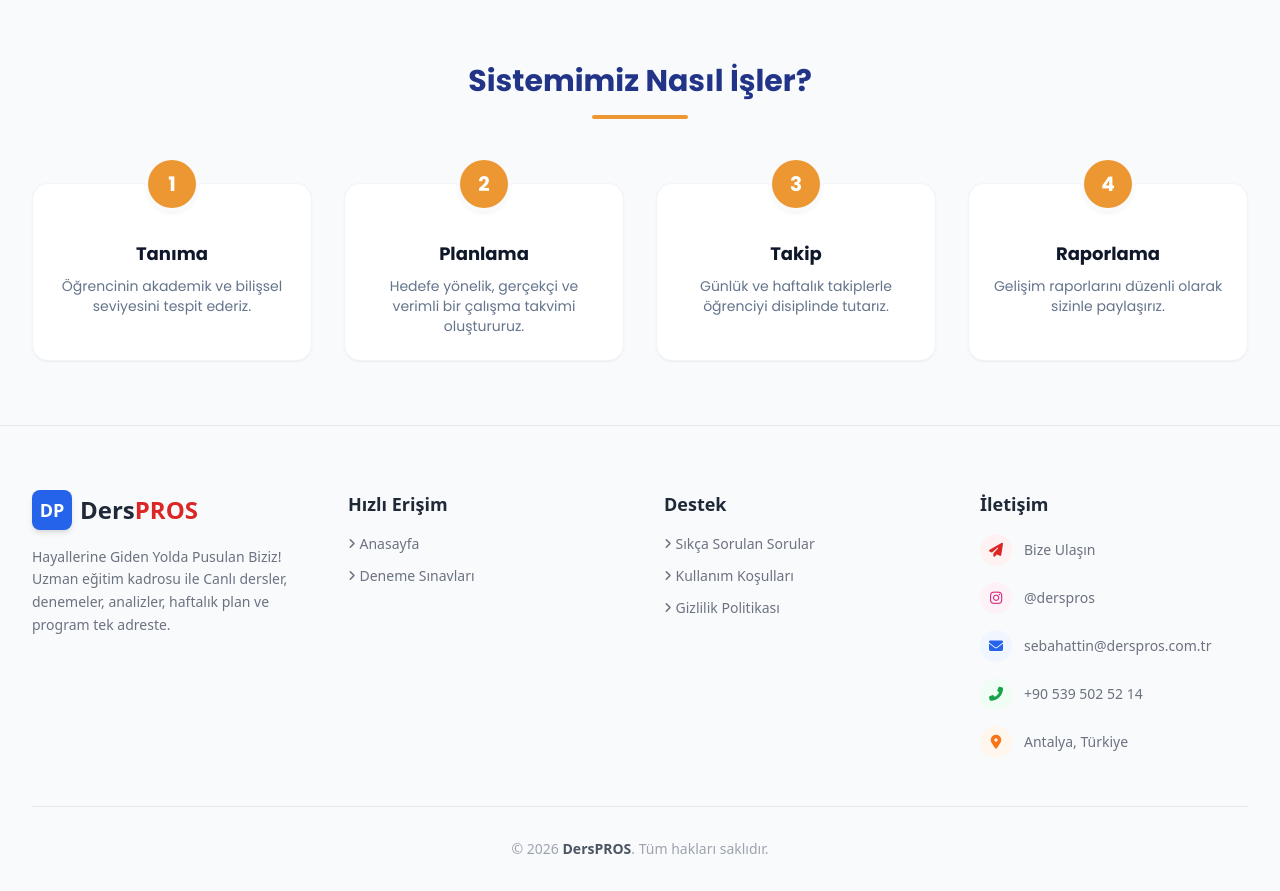
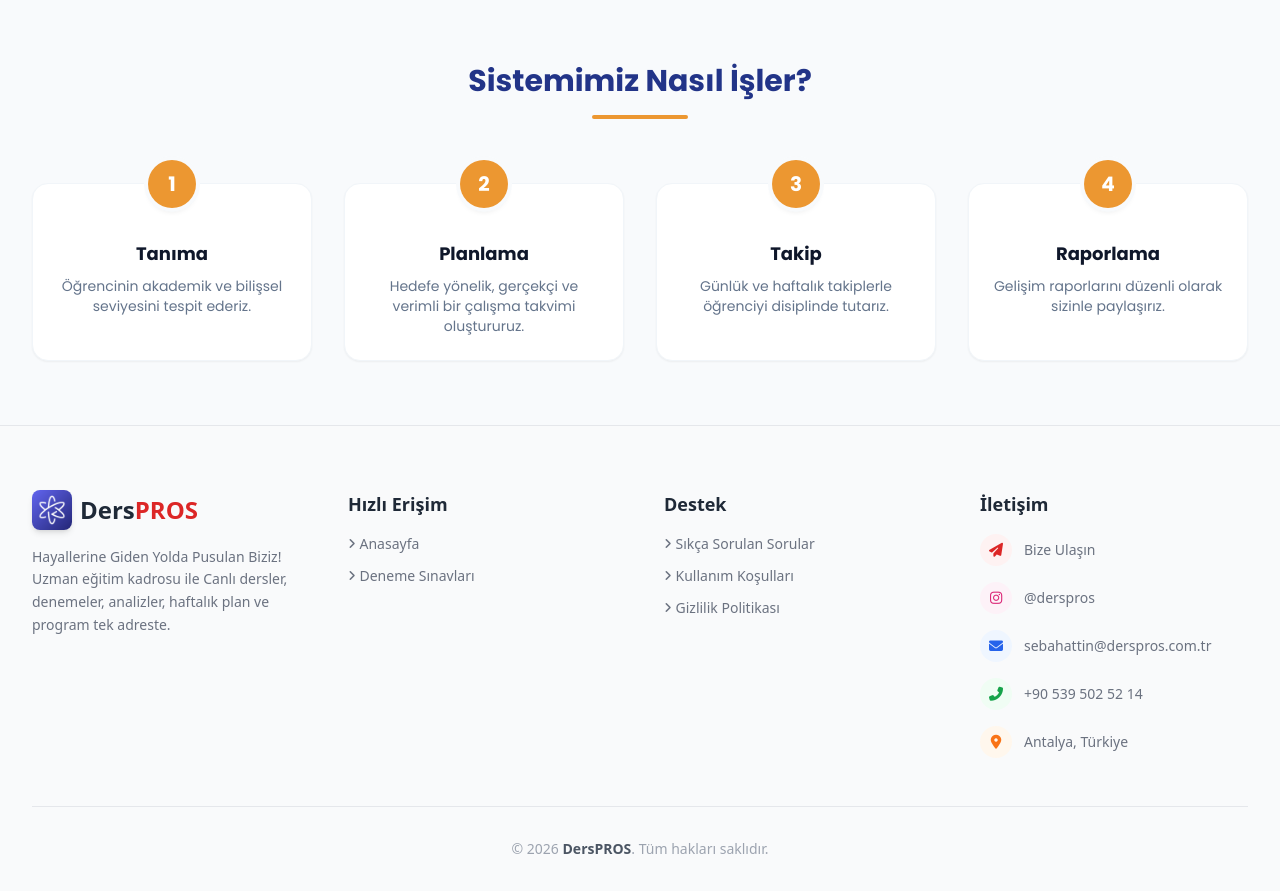
Before and after one commit to 7sebahattin/dersproscomtr, a PHP site: page / in a window 1280 px wide. Shown: the part 1380-2271 px from the top of the page. Run offline with PHP 8.4, Linux system fonts and the light colour scheme; some libraries are stand-ins or nearby versions.

Commit message:
Önbellek sorunu düzeltmesi + logo güncellemesi + üst bar düzeni
1) Sunucu/CDN önbelleği: Deploy sonrası header/footer değişikliklerinin
   gecikmeli görünmesi olası LiteSpeed sayfa önbelleğinden kaynaklanıyordu.
   header.php artık Cache-Control: no-store gönderiyor; .htaccess'e
   LiteSpeed CacheLookup off eklendi.

2) header.php ve footer.php'deki 'DP' metin-logosu, tasarlanan gerçek marka
   ikonuyla (assets/images/icon-192.png — gradyan + beyaz atom) değiştirildi.
   Favicon linki de aynı renkli ikona güncellendi (önceden siyah taslak
   favicon.png kullanılıyordu).

3) Koç panelinde üst bar düzeni: Program/Analiz/Denemeler sekmeleri artık
   öğrenci seçicinin hemen yanında solda; Ekle/Bağla/mesaj butonları sağa
   taşındı.

Co-Authored-By: Claude Opus 4.8 <noreply@anthropic.com>
Claude-Session: https://claude.ai/code/session_01Lja4JQ27V1rBDUDadQX3Mi

```diff
--- a/footer.php
+++ b/footer.php
@@ -13,8 +13,8 @@ if (!$hideFooterForTeacher):
 
             <div class="col-span-1 md:col-span-1">
                 <a href="<?php echo defined('BASE_URL') ? BASE_URL : ''; ?>/index.php" class="flex items-center gap-2 mb-4 group text-decoration-none">
-                    <div class="h-10 w-10 bg-blue-600 text-white rounded-lg flex items-center justify-center font-bold text-lg shadow-md transition transform group-hover:scale-110">
-                        DP
+                    <div class="h-10 w-10 rounded-lg overflow-hidden shadow-md transition transform group-hover:scale-110">
+                        <img src="<?php echo defined('BASE_URL') ? BASE_URL : ''; ?>/assets/images/icon-192.png?v=2" alt="DersPROS" class="w-full h-full object-cover">
                     </div>
                     <span class="text-2xl font-bold text-gray-800">
                         Ders<span class="text-red-600">PROS</span>
--- a/header.php
+++ b/header.php
@@ -8,6 +8,14 @@ date_default_timezone_set('Europe/Istanbul');
 if (session_status() === PHP_SESSION_NONE) {
     session_set_cookie_params(0, '/');
     session_start();
+}
+
+// Sunucu/CDN/tarayıcı önbelleğini devre dışı bırak — deploy sonrası değişikliklerin
+// (header/footer dahil) eski önbellek yüzünden gecikmeli görünmesini önler.
+if (!headers_sent()) {
+    header('Cache-Control: no-store, no-cache, must-revalidate, max-age=0');
+    header('Pragma: no-cache');
+    header('Expires: 0');
 }
 
 // 2. DB BAĞLANTISI (Mutlak yol ile hata önleme)
@@ -139,7 +147,7 @@ try {
     <meta charset="UTF-8">
     <meta name="viewport" content="width=device-width, initial-scale=1.0, maximum-scale=1.0, user-scalable=no">
     <title>DersPROS | Yeni Nesil Eğitim Platformu</title>
-    <link rel="icon" type="image/png" href="<?php echo $B; ?>/assets/images/favicon.png">
+    <link rel="icon" type="image/png" href="<?php echo $B; ?>/assets/images/icon-192.png?v=2">
 
     <!-- PWA: Ana ekrana ekleme / uygulama hissi -->
     <link rel="manifest" href="<?php echo $B; ?>/manifest.json?v=2">
@@ -168,8 +176,8 @@ try {
         <div class="flex justify-between h-16 md:h-20 items-center">
 
             <a href="<?php echo $B; ?>/index.php" class="flex items-center gap-2 group flex-shrink-0">
-                <div class="h-9 w-9 md:h-12 md:w-12 rounded-full flex items-center justify-center shadow-sm border border-slate-50 bg-blue-600 text-white relative overflow-hidden transition group-hover:scale-105">
-                    <span class="font-bold text-lg md:text-xl">DP</span>
+                <div class="h-9 w-9 md:h-12 md:w-12 rounded-full flex items-center justify-center shadow-sm border border-slate-50 overflow-hidden transition group-hover:scale-105">
+                    <img src="<?php echo $B; ?>/assets/images/icon-192.png?v=2" alt="DersPROS" class="w-full h-full object-cover">
                 </div>
                 <span class="text-lg md:text-xl font-bold text-slate-800 tracking-tight flex items-center">
                     Ders<span class="text-red-600 ml-0.5">PROS</span>
```
Also changed, not shown: koc_paneli.php (+14 -14 lines), .htaccess.
